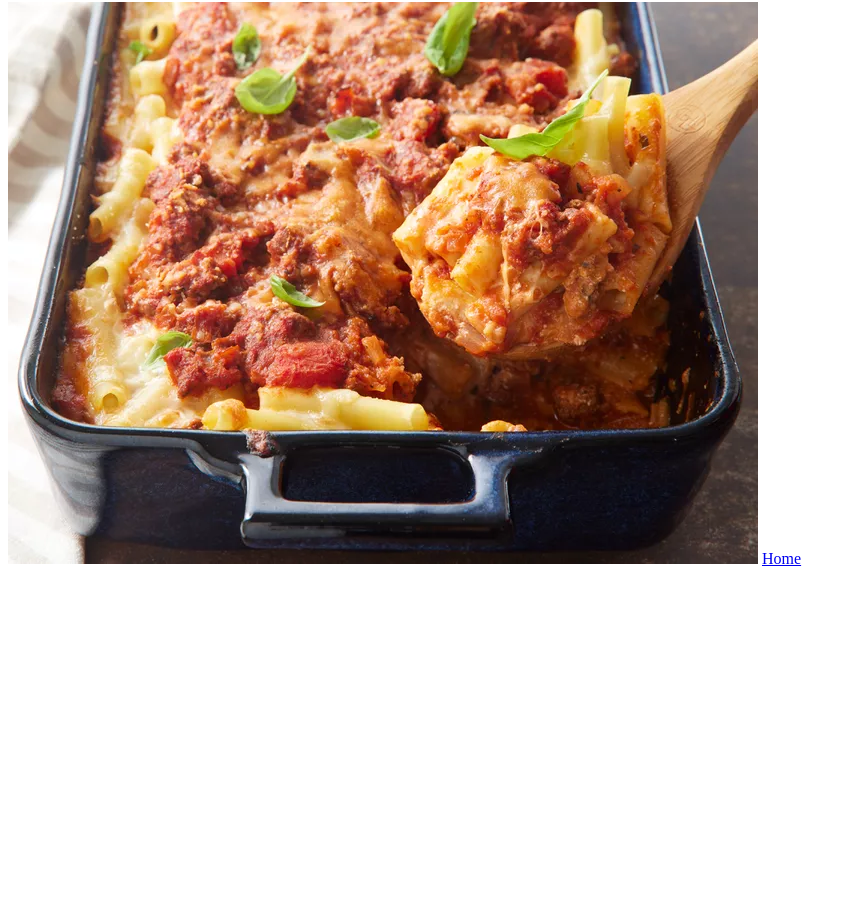
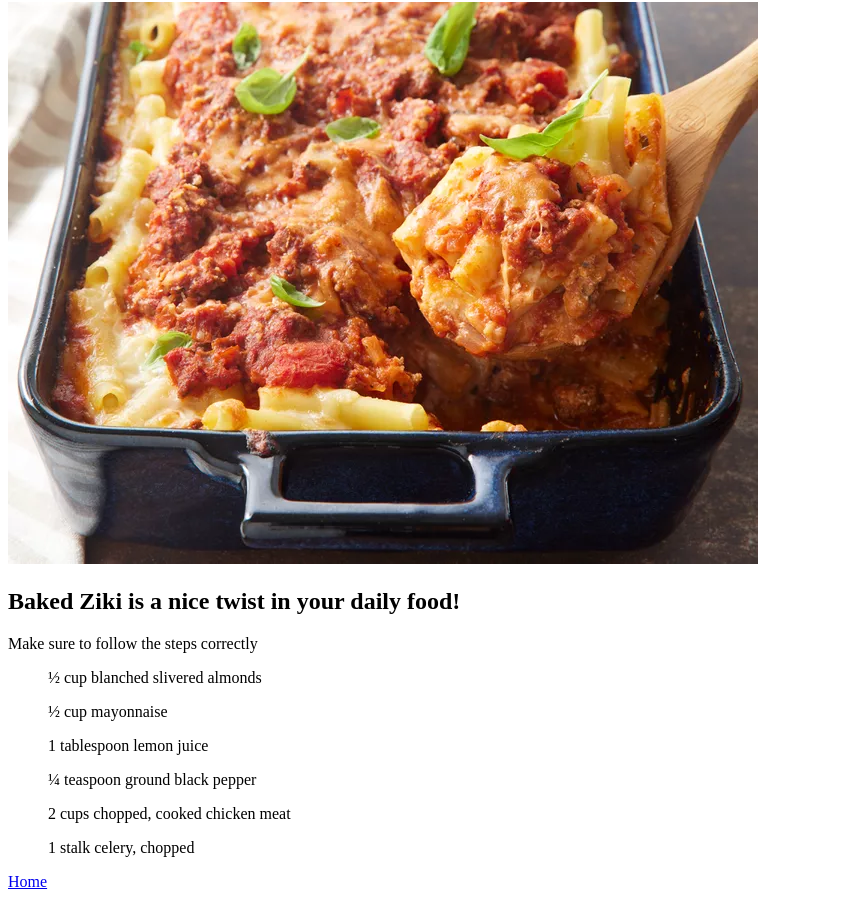
Before and after one commit to John-Arauj0/odin-recipes, a plain HTML site: page recipes/baked_ziti.html in a window 1280 px wide. Shown: the part 78-977 px from the top of the page, without its empty margins (0-856 px from the left). Before the commit the page ends 800 px from the top, so only its background shows below. Drawn offline with Linux system fonts and the light colour scheme.

Commit message:
Steps are still lacking
That way, the user know how what to do with each ingredient and in what order

```diff
--- a/recipes/baked_ziti.html
+++ b/recipes/baked_ziti.html
@@ -6,8 +6,21 @@
     <title>Document</title>
 </head>
 <body>
-    <h1>Baked_ziki</h1>
-    <img src="../recipe-imgs/AR-JF-11758-Baked-Ziti-ddmfs-3x4-0630757a10b1492e85daab40662225b3.webp" alt="Baked Ziki image">
+        <h1>Baked_ziki</h1>
+        <img src="../recipe-imgs/AR-JF-11758-Baked-Ziti-ddmfs-3x4-0630757a10b1492e85daab40662225b3.webp" alt="Baked Ziki image">
+        <h2>Baked Ziki is a  nice twist in your daily food!</h2>
+        <p>Make sure to follow the steps correctly</p>
+
+    <ul>
+        <p>½ cup blanched slivered almonds</p>
+        <p>½ cup mayonnaise</p>
+        <p>1 tablespoon lemon juice</p>
+        <p>¼ teaspoon ground black pepper</p>
+        <p>2 cups chopped, cooked chicken meat</p>
+        <p>1 stalk celery, chopped</p>
+
+    </ul>
+
     <a href="../index.html" >Home</a>
 
 </body>
```
Also changed, not shown: recipes/best_chicken_salad.html (+2 -0 lines), recipes/chicken_fried_chicken.html (+3 -0 lines), recipes/chicken_permesan.html (+2 -0 lines).
